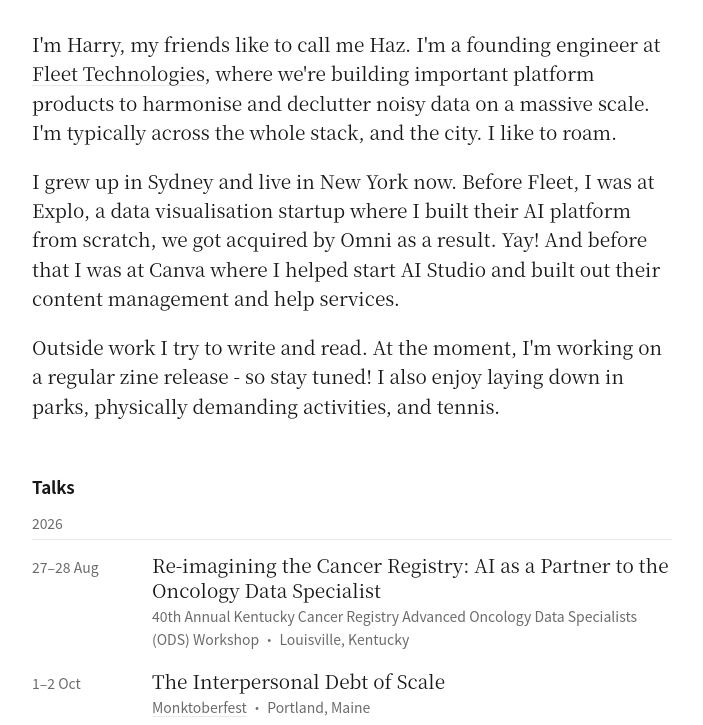
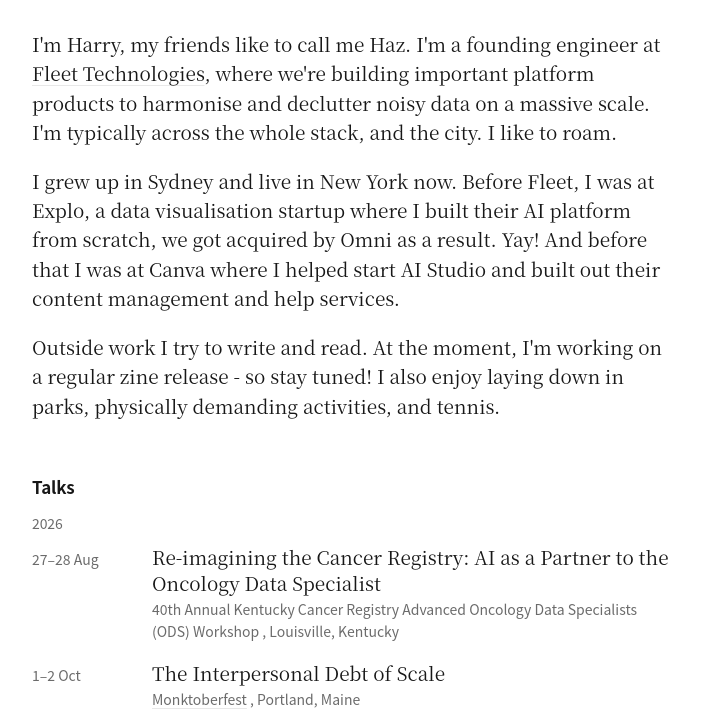
Before and after one commit to merylstreep/website_redux, an Astro site: page / in a window 1280 px wide. Shown: the part 210-935 px from the top of the page, without its empty margins (288-991 px from the left). Built offline with nearby package versions, Linux system fonts and the light colour scheme; Astro itself is replaced by a stand-in of ours.

Commit message:
Talks: comma before city, no rule under year; accent #f06414

```diff
--- a/src/components/TalkList.astro
+++ b/src/components/TalkList.astro
@@ -70,8 +70,6 @@ function range(t: Talk) {
   h3 {
     font-weight: 400;
     margin-bottom: 0.75rem;
-    padding-bottom: 0.4rem;
-    border-bottom: 1px solid var(--rule);
   }
   ol {
     display: grid;
@@ -97,7 +95,7 @@ function range(t: Talk) {
     margin-top: 0.15rem;
   }
   .loc::before {
-    content: ' · ';
+    content: ', ';
   }
   .links {
     display: flex;
--- a/src/styles/global.css
+++ b/src/styles/global.css
@@ -9,7 +9,7 @@
   --ink: #171717;
   --ink-2: #6b6b6b;
   --rule: #e8e8e8;
-  --accent: #ea6a1f;
+  --accent: #f06414;
 
   --sans: 'Geist Variable', 'PingFang SC', 'Hiragino Sans GB', 'Noto Sans CJK SC', system-ui,
     sans-serif;
@@ -34,7 +34,7 @@
     --ink: #ececec;
     --ink-2: #9a9a9a;
     --rule: #262626;
-    --accent: #ff8b45;
+    --accent: #f06414;
   }
 }
 
```
